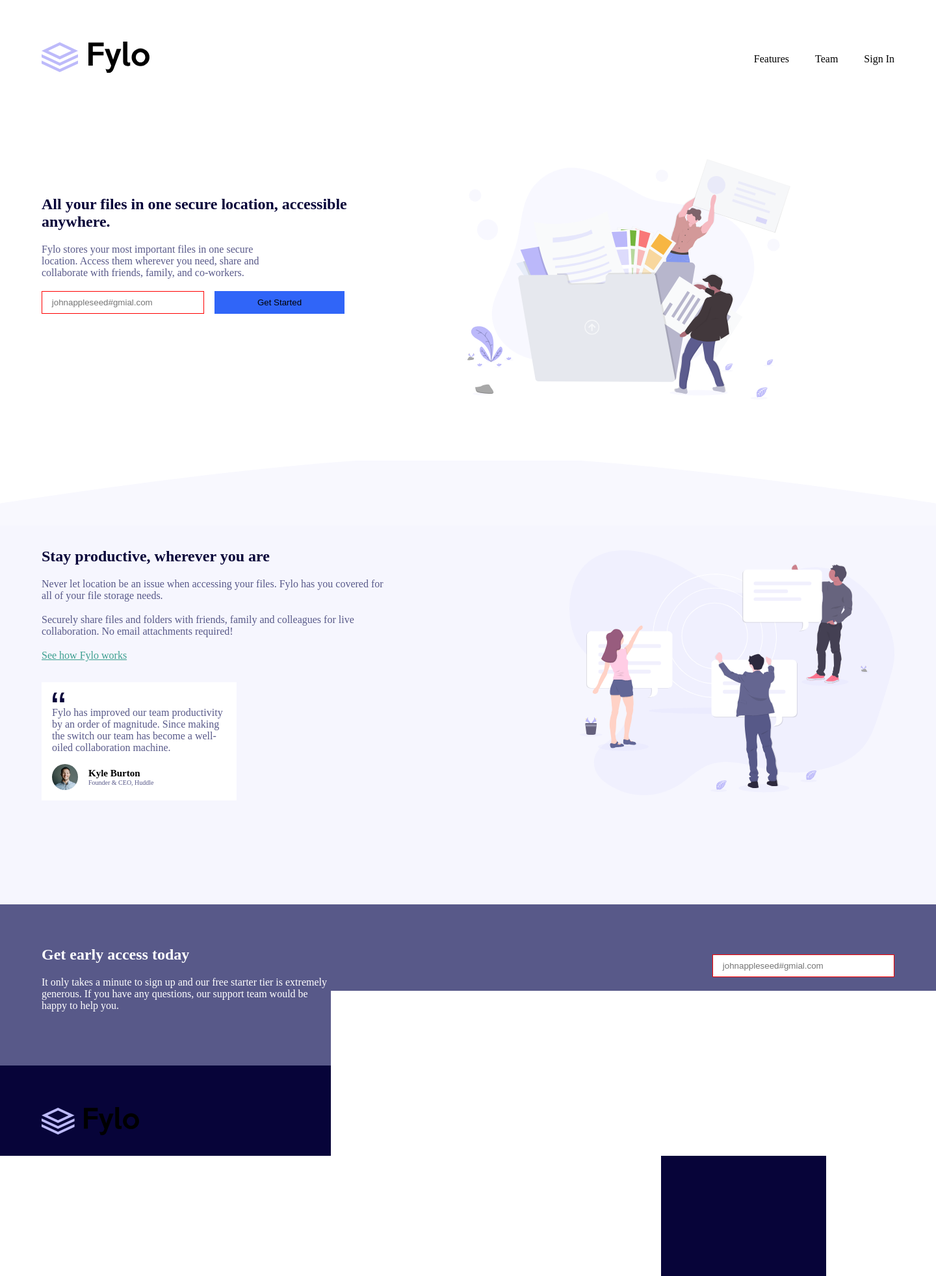
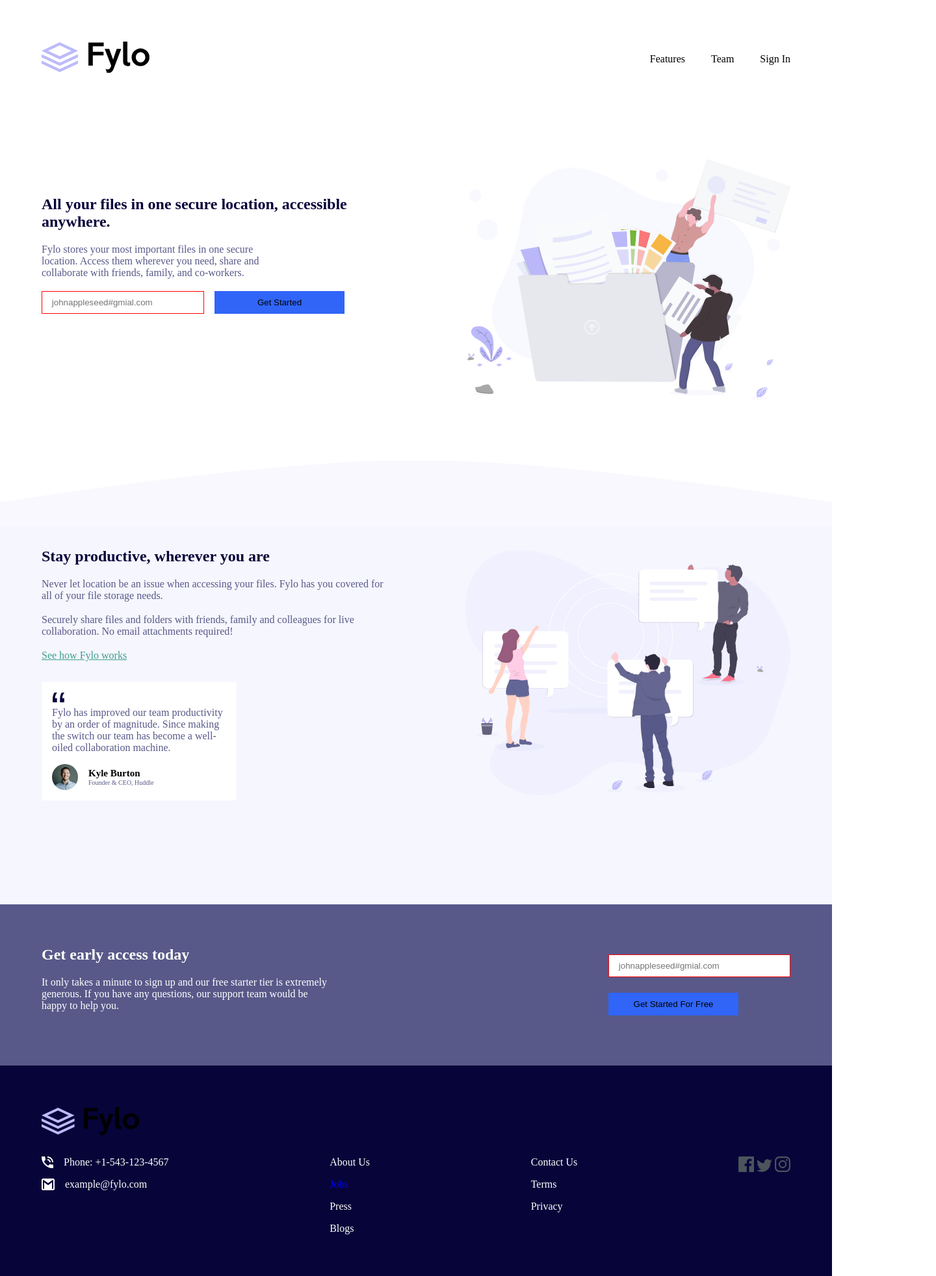
Before and after one commit to haleemahpopoola/flyo-landing-page, a plain HTML site: page index.html in a window 1280 px wide. Shown: the whole page at 65% size, 1440 px wide, since content can reach past the window. Drawn offline with Linux system fonts and the light colour scheme.

Commit message:
add changes to css

```diff
--- a/main.css
+++ b/main.css
@@ -17,9 +17,9 @@
         color: hsl(238, 22%, 44%);
     }
     nav{
+        display: flex;
         max-width: 1440px;
-        min-width: 1440px;
-        display: flex;
+        min-width: 1200px;
         flex-direction: row;
         justify-content: space-between;
         align-items: center;
@@ -73,6 +73,8 @@
     .first{
         padding: 4rem;
         display: flex;
+        max-width: 1440px;
+        min-width: 1200px;
         flex-direction: row;
         justify-content: space-between;
         align-items: center;
@@ -139,7 +141,7 @@
         position: relative;
         background-color: hsl(240, 75%, 98%);
         max-width: 1440px;
-        min-width: 1440px;
+        min-width: 1200px;
         display: flex;
         flex-direction: row;
         padding: 4rem;
@@ -176,7 +178,7 @@
     }
     .third{
         max-width: 1440px;
-        min-width: 1440px;
+        min-width: 1200px;
         background-color: hsl(238, 22%, 44%);
         color: white;
         padding: 4rem;
@@ -204,7 +206,7 @@
     footer{
         padding: 4rem;
         max-width: 1440px;
-        min-width: 1440px;
+        min-width: 1200px;
         background-color: hsl(243, 87%, 12%);
         color: white;
         display: flex;
```
